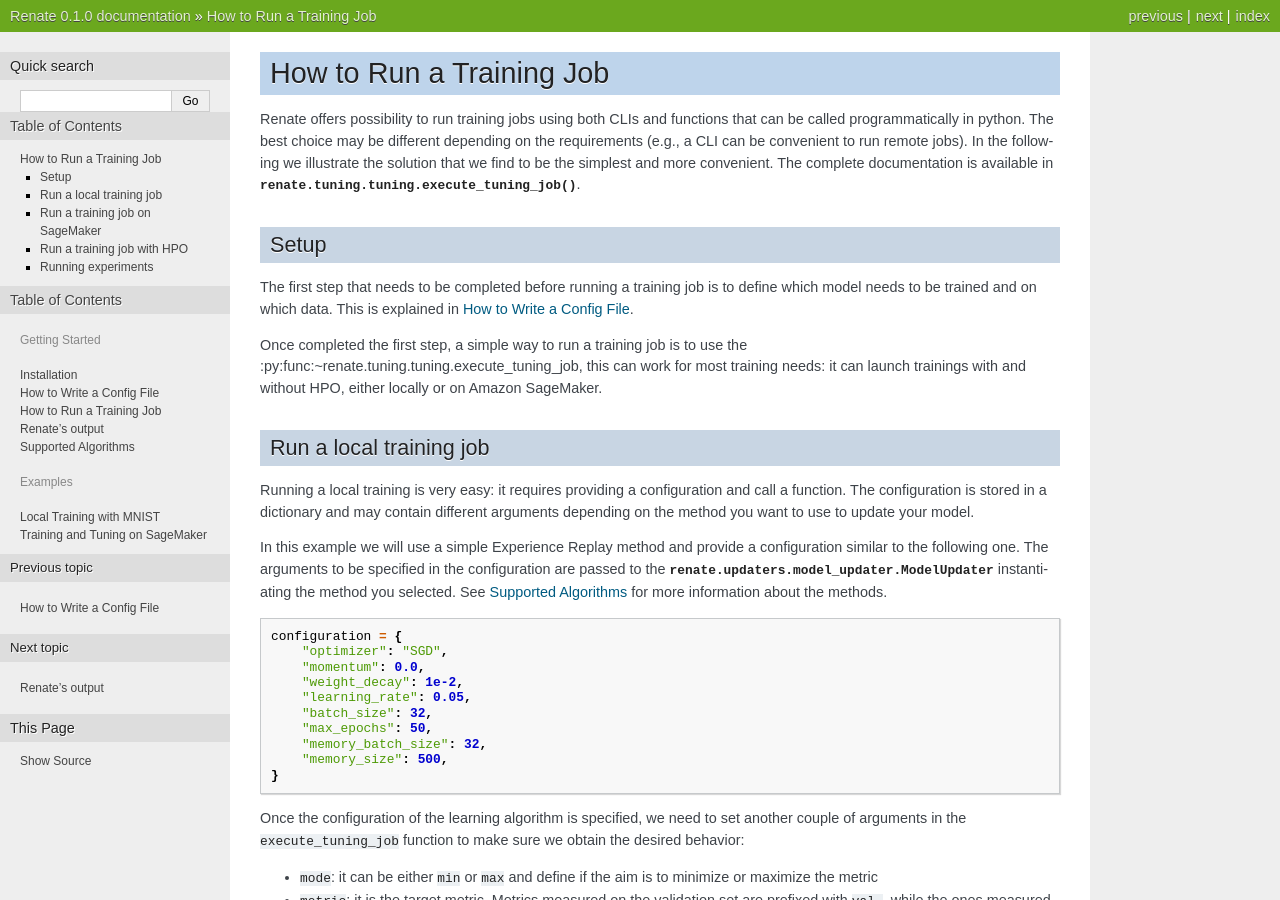
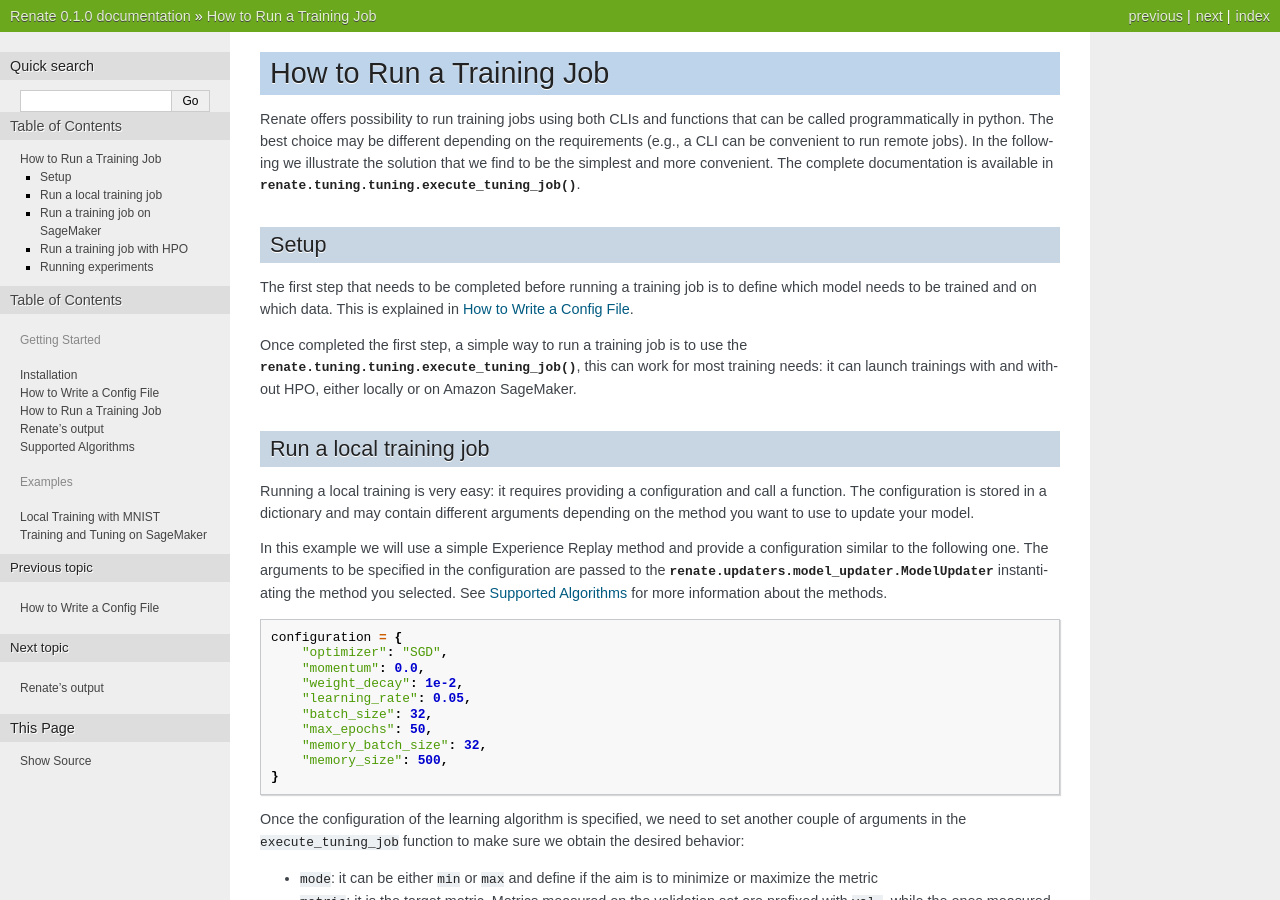
Before and after one commit to awslabs/Renate, a Sphinx documentation site: the page built from doc/getting_started/how_to_run_training.rst, in a window 1280 px wide and 900 px high. Built offline with Sphinx 7.4.7, drawn with Linux system fonts in a browser that asks for light colours; pages that are not in the unit, such as notebooks, are missing from menus.

Commit message:
fix link

```diff
--- a/doc/getting_started/how_to_run_training.rst
+++ b/doc/getting_started/how_to_run_training.rst
@@ -13,7 +13,7 @@
 The first step that needs to be completed before running a training job is to define which model needs
 to be trained and on which data. This is explained in :doc:`how_to_renate_config`.
 
-Once completed the first step, a simple way to run a training job is to use the :py:func:~renate.tuning.tuning.execute_tuning_job,
+Once completed the first step, a simple way to run a training job is to use the :py:func:`renate.tuning.tuning.execute_tuning_job`,
 this can work for most training needs: it can launch trainings with and without HPO,
 either locally or on Amazon SageMaker.
 
```
